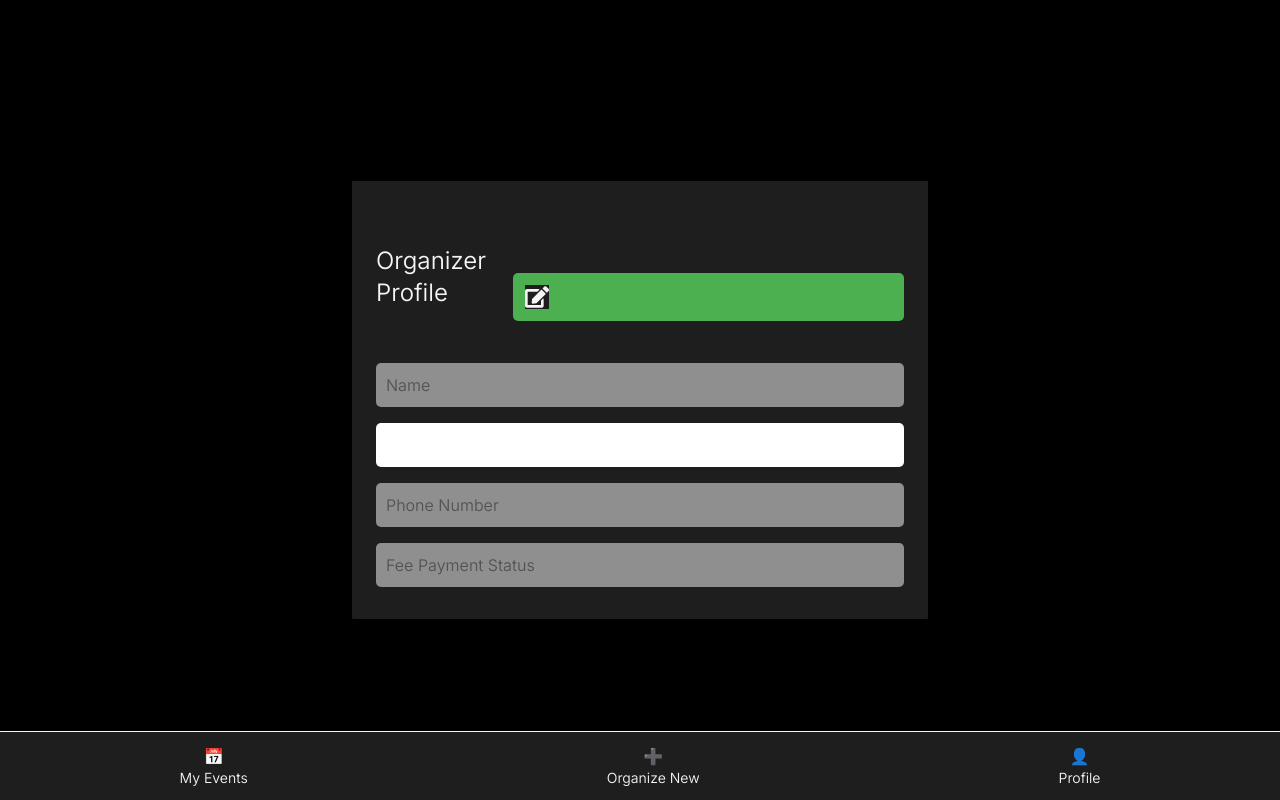
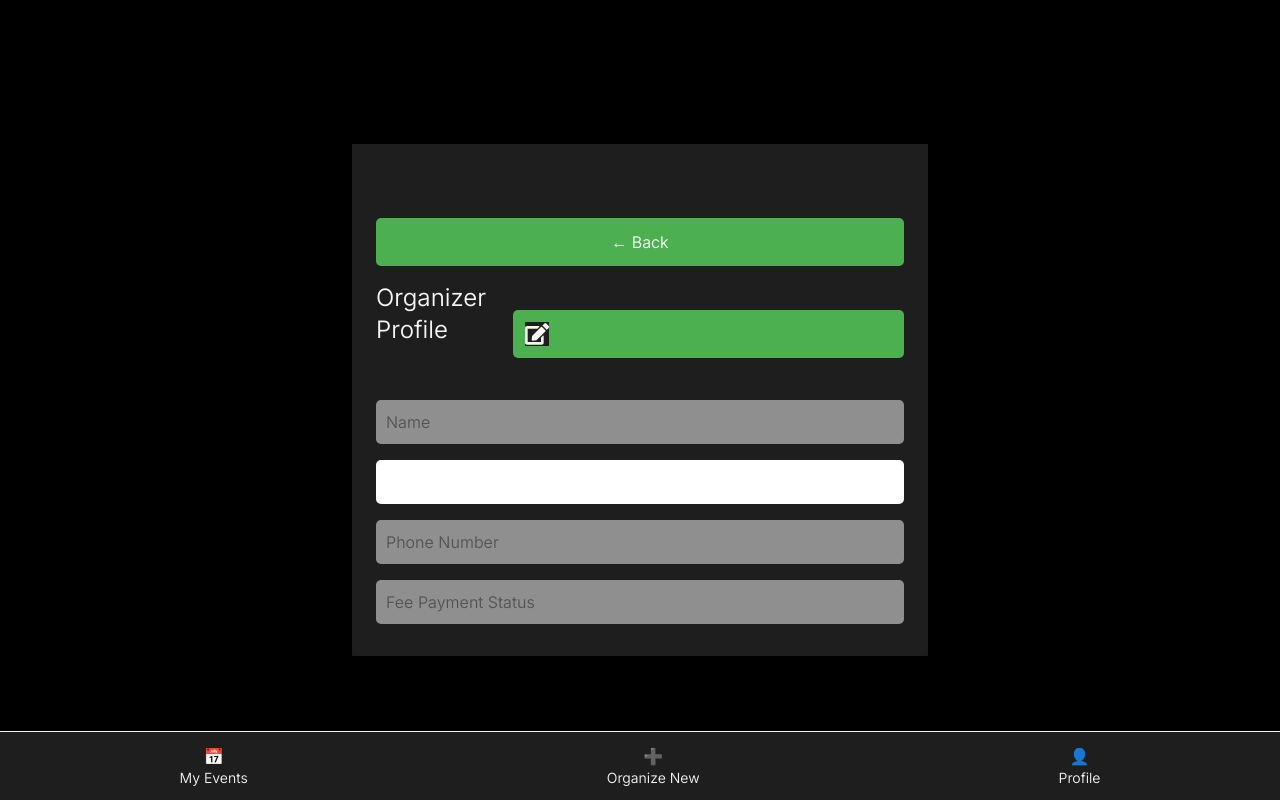
Before and after one commit to Kevinjj65/Green-Up-Users, a React app: page /organizer/profile in a window 1280 px wide. Built offline with nearby package versions, Linux system fonts and the light colour scheme; no server answers; the HTML template or start-up script is replaced by a standard one.

Commit message:
added back button to after registration page and updatedd its functionality

```diff
--- a/src/components/organizer/OrganizerProfile.jsx
+++ b/src/components/organizer/OrganizerProfile.jsx
@@ -1,8 +1,8 @@
 import { useState, useEffect } from "react";
 import { supabase } from "../../services/supabaseClient";
 import OrganizerFooter from "./OrganizerFooter";
-import { FaEdit } from "react-icons/fa"; // Import Edit Icon
-
+import { FaEdit } from "react-icons/fa";
+import { useNavigate } from "react-router-dom";
 const OrganizerProfile = () => {
   const [profile, setProfile] = useState({
     name: "",
@@ -14,7 +14,7 @@ const OrganizerProfile = () => {
 
   const [loading, setLoading] = useState(false);
   const [editMode, setEditMode] = useState(false);
-
+  const navigate = useNavigate();
   useEffect(() => {
     const fetchProfile = async () => {
       setLoading(true);
@@ -77,6 +77,13 @@ const OrganizerProfile = () => {
 
   return (
     <div className="max-w-xl mx-auto mt-10 p-6 bg-gray-900 text-white shadow-md rounded-lg">
+          {/* ✅ Back Button */}
+      <button
+        onClick={() => navigate(-1)}
+        className="mb-4 bg-gray-500 text-white px-4 py-2 rounded-md"
+      >
+        ← Back
+      </button>
       {/* ✅ Edit Icon */}
       <div className="flex justify-between items-center mb-4">
         <h1 className="text-2xl font-semibold">Organizer Profile</h1>
--- a/src/components/user/AfterRegistration/AfterRegistration.jsx
+++ b/src/components/user/AfterRegistration/AfterRegistration.jsx
@@ -1,10 +1,11 @@
 import React, { useEffect, useState } from "react";
-import { useParams } from "react-router-dom";
+import { useParams, useNavigate } from "react-router-dom";  // ✅ Import useNavigate
 import { supabase } from "../../../services/supabaseClient";
 import { QRCodeCanvas } from "qrcode.react";
 
 const AfterRegistration = () => {
   const { eventId, attendeeId } = useParams();
+  const navigate = useNavigate(); // ✅ Initialize navigate
   const [event, setEvent] = useState(null);
   const [eventAddress, setEventAddress] = useState("Fetching location...");
 
@@ -38,7 +39,6 @@ const AfterRegistration = () => {
     fetchEventDetails();
   }, [eventId]);
 
-  // Function to convert lat/lon to an address using Google Geocoding API
   async function fetchAddressFromCoordinates(lat, lon) {
     const API_KEY = import.meta.env.VITE_GOOGLE_MAPS_API_KEY;
     const url = `https://maps.googleapis.com/maps/api/geocode/json?latlng=${lat},${lon}&key=${API_KEY}`;
@@ -63,7 +63,15 @@ const AfterRegistration = () => {
 
   return (
     <div className="flex flex-col items-center">
-      <h1 className="text-2xl font-bold">{event.title}</h1>
+      {/* ✅ Back Button */}
+      <button
+        onClick={() => navigate("/events")} // ✅ Navigate back to Events page
+        className="self-start ml-4 mt-4 px-4 py-2 bg-gray-700 text-white rounded-md hover:bg-gray-800 transition"
+      >
+        ← Back to Events
+      </button>
+
+      <h1 className="text-2xl font-bold mt-4">{event.title}</h1>
       <p>{event.description}</p>
       <p>📍 {eventAddress}</p>
 
--- a/src/components/user/RegisterEvent/RegisterEvent.jsx
+++ b/src/components/user/RegisterEvent/RegisterEvent.jsx
@@ -1,6 +1,5 @@
 import { useEffect, useState } from "react";
 import { useParams, useNavigate } from "react-router-dom";
-
 import Footer from "../Footer/Footer";
 import Location from "../Location/Location";
 import { supabase } from "../../../services/supabaseClient";
@@ -9,8 +8,8 @@ import timeicon from "../../../assets/time.svg";
 import locationicon from "../../../assets/location.svg";
 
 function RegisterEvent() {
-  const { id } = useParams(); // ✅ Get event ID from URL
-  const navigate = useNavigate(); // ✅ Navigation for redirection
+  const { id } = useParams(); // ✅ Event ID
+  const navigate = useNavigate(); // ✅ Navigation
 
   const [eventData, setEventData] = useState(null);
   const [eventAddress, setEventAddress] = useState("");
@@ -22,7 +21,6 @@ function RegisterEvent() {
     async function fetchEvent() {
       if (!id) return;
 
-      // Get logged-in user
       const { data: user, error: userError } = await supabase.auth.getUser();
       if (userError || !user?.user?.id) {
         setLoading(false);
@@ -31,7 +29,7 @@ function RegisterEvent() {
       const userId = user.user.id;
 
       // ✅ Check if the user is already registered
-      const { data: registration, error: registrationError } = await supabase
+      const { data: registration } = await supabase
         .from("registrations")
         .select("event_id")
         .eq("event_id", id)
@@ -39,12 +37,12 @@ function RegisterEvent() {
         .single();
 
       if (registration) {
-        // ✅ If registered, redirect to AfterRegistration page immediately
+        // ✅ Redirect to AfterRegistration if already registered
         navigate(`/afterregistration/${id}/${userId}`);
         return;
       }
 
-      // ✅ Fetch event details
+      // ✅ Fetch event details if not registered
       const { data, error } = await supabase
         .from("events")
         .select("images, title, description, date, start_time, end_time, latitude, longitude, reward_points")
```
